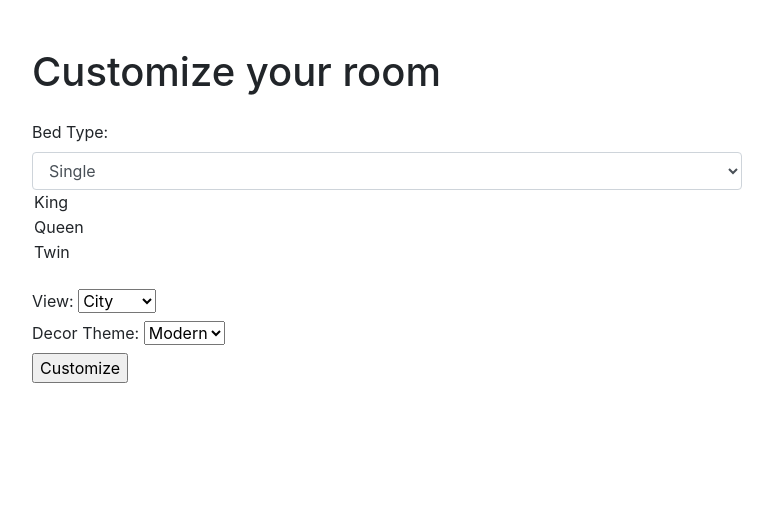
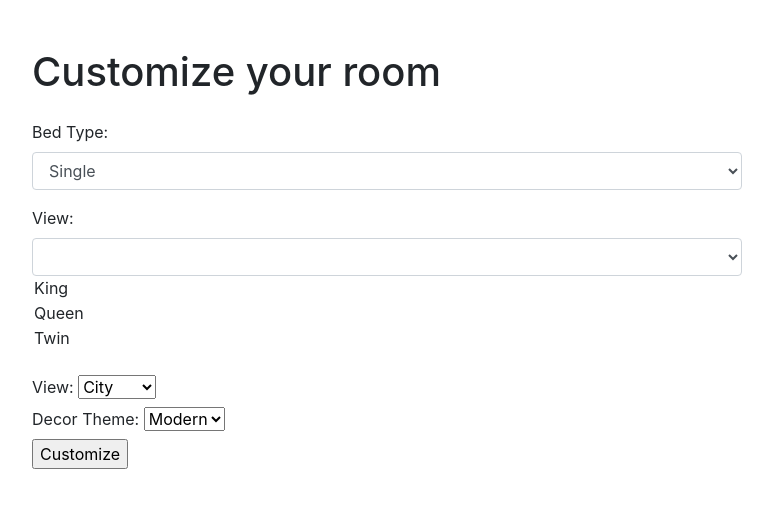
Before and after one commit to MegatShafiy/PROJECT-TT9L-06, a Flask app: page / in a window 1280 px wide. Shown: the top 508 px of the page, without its empty margins (253-1026 px from the left). Run offline with Flask 3, Linux system fonts and the light colour scheme; lists and menus that the app fills with data are empty; some libraries are stand-ins or nearby versions.

Commit message:
Update index.html
label for view

```diff
--- a/Hotel Reservation System/ROOM CUSTOMIZATION/templates/index.html
+++ b/Hotel Reservation System/ROOM CUSTOMIZATION/templates/index.html
@@ -18,6 +18,12 @@
                         <option value="Double">Double</option>
                         <option value="Queen">Queen</option>
                         <option value="King">King</option>
+                    </select>
+                </div>
+                <div class="form-group">
+                    <label for="view">View:</label>
+                    <select name="view" id="view" class="form-control">
+
 
 
 
```
